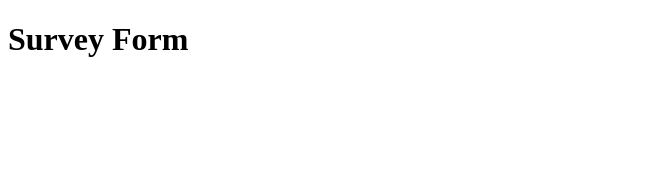
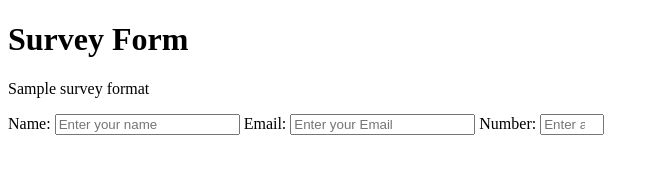
Before and after one commit to sam-sol7/survey-form, a plain HTML site: page index.html in a window 1280 px wide. Shown: the whole page, without its empty margins (0-658 px from the left). Drawn offline with Linux system fonts and the light colour scheme.

Commit message:
Add  name, email, and number inputs

```diff
--- a/index.html
+++ b/index.html
@@ -6,6 +6,12 @@
     <link href="styles.css" rel="stylesheet">
   <head>
   <body>
-    <h1>Survey Form</h1>
+    <form id="survey-form">
+      <h1 id="title">Survey Form</h1>
+      <p id="description">Sample survey format</p>
+      <label id="name-label"> Name: <input id="name" type="text" placeholder="Enter your name" required></label>
+      <label id="email-label"> Email: <input id="email" type="email" placeholder="Enter your Email" required></label>
+      <label id="number-label"> Number: <input id="number" type="number" placeholder="Enter a number" min="0" max="999" required></label>
+    </form>
   </body>
 <html>
```
